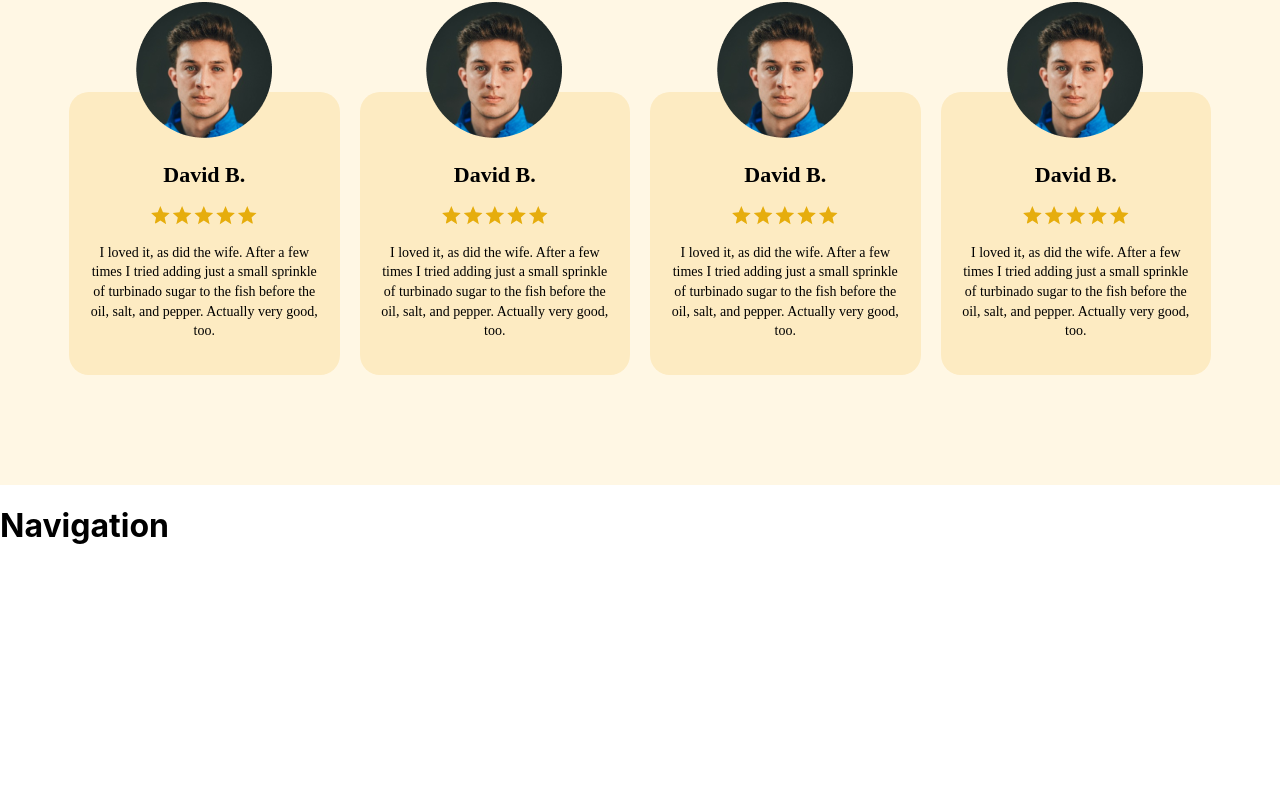
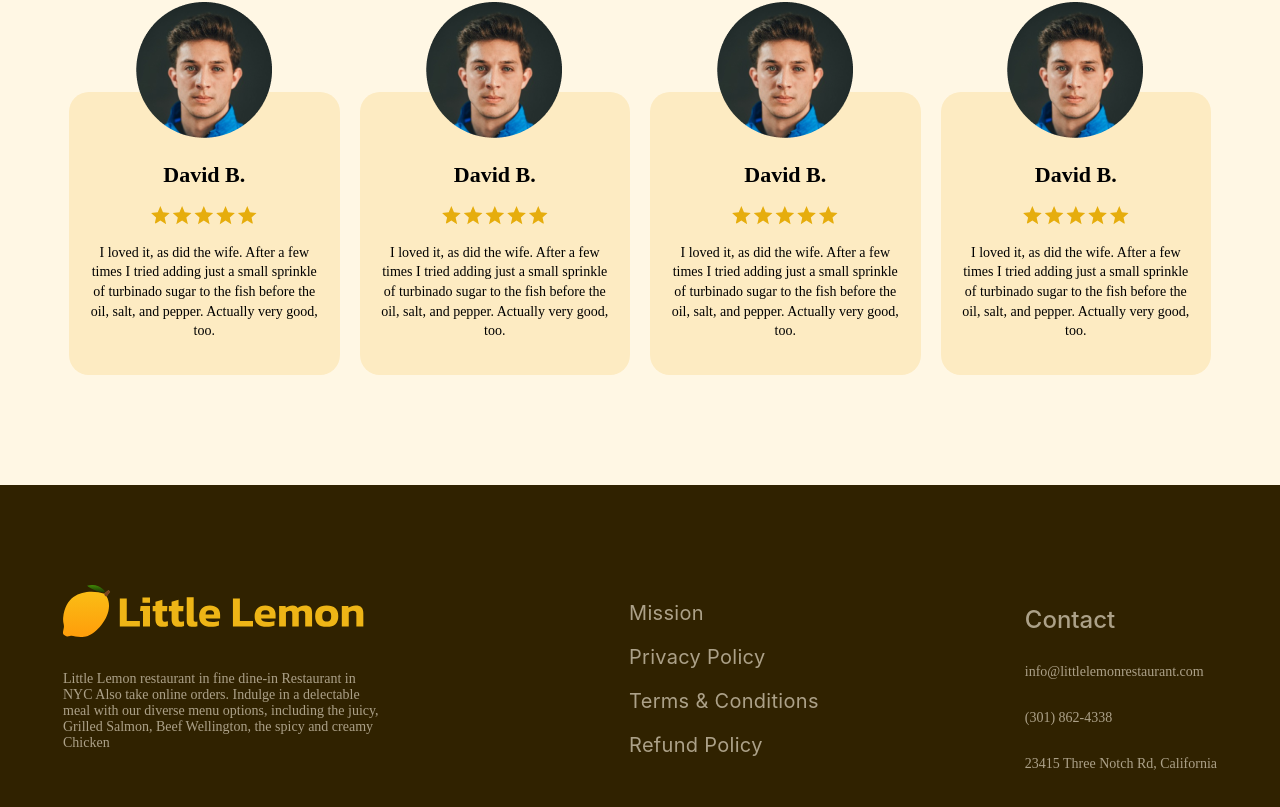
Before and after one commit to alamtwaha/little-lemon-restaurant, a React (Create React App) app: page / in a window 1280 px wide. Shown: the part 2051-2858 px from the top of the page. Before the commit the page ends 2618 px from the top, so only its background shows below. Built offline with nearby package versions, Linux system fonts and the light colour scheme.

Commit message:
Finished the Footer of the Little Lemon Restaurant Website.

```diff
--- /dev/null
+++ b/src/components/Footer.css
@@ -0,0 +1,41 @@
+.Footer {
+    background-color: #302200;
+    padding: 100px 50px;
+    color: #aca188;
+}
+
+.Footer-Container {
+    display: flex;
+    justify-content: space-between;
+    max-width: 1154px;
+    margin-left: auto;
+    margin-right: auto;
+    /* background-color: antiquewhite; */
+}
+
+.Footer-Container p{
+    max-width: 320px;
+    font-family: poppins;
+    font-size: 14px;
+    margin-top: 30px;
+}
+
+.Footer-Container .Footer-Logo .logo {
+    cursor: pointer;
+}
+
+.Footer-Link ul li{
+    list-style: none;
+    font-size: 20px;
+    font-weight: 400;
+    padding-bottom: 20px;
+    letter-spacing: .3px;
+    cursor: pointer;
+}
+
+.Footer-Contact P {
+    padding-bottom: 0px;
+}
+.Footer-Contact h2 {
+    font-weight: 500;
+}
--- a/src/components/Footer.jsx
+++ b/src/components/Footer.jsx
@@ -1,10 +1,40 @@
-
+import Logo from "../logo.svg";
+import "./Footer.css";
 
 const Footer = () => {
     return (
-      <div>
-          <h1> Navigation</h1>
-      </div>
+      <>
+        <div className="Footer">
+          <div className="Footer-Container">
+            <div className="Footer-Logo">
+              <img src={Logo} alt="" className="logo" />
+              <p>Little Lemon restaurant in fine dine-in Restaurant
+                in NYC Also take online orders. Indulge in a delectable
+                meal with our diverse menu options, including the juicy,
+                Grilled Salmon, Beef Wellington, the spicy and creamy Chicken</p>
+            </div>
+
+            <div className="Footer-Link">
+              <ul>
+                <li>Mission</li>
+                <li>Privacy Policy</li>
+                <li>Terms & Conditions</li>
+                <li>Refund Policy</li>
+              </ul>
+            </div>
+
+            <div className="Footer-Contact">
+              <h2>Contact</h2>
+              <p>info@littlelemonrestaurant.com</p>
+              <p>(301) 862-4338</p>
+              <p>23415 Three Notch Rd, California</p>
+
+            </div>
+
+            {/* <h1> Navigation</h1> */}
+          </div>
+        </div>
+      </>
     )
   }
 
```
